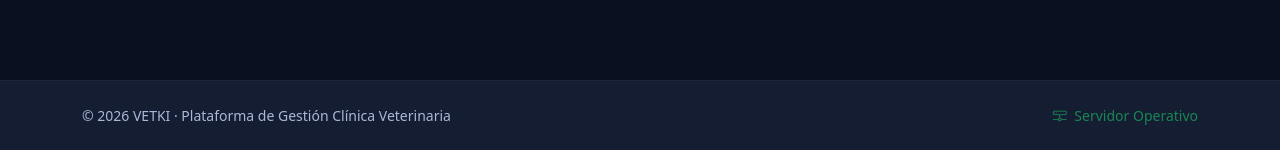
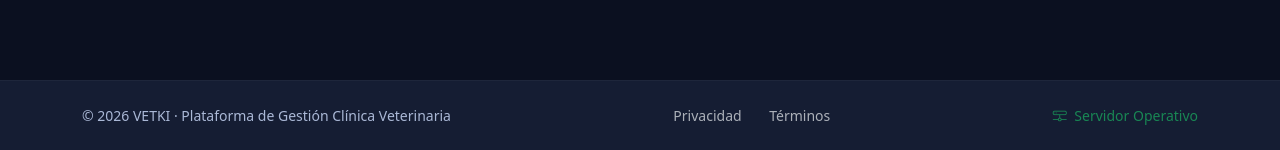
Before and after one commit to ChainHeal2/VETKI, a Flask app: page / in a window 1280 px wide. Shown: the part 650-800 px from the top of the page. Run offline with Flask 3, Linux system fonts and the light colour scheme; parts of the project's set-up code (start-up, migrations or seed data) failed here and were passed over; some libraries are stand-ins or nearby versions.

Commit message:
agregando botones

```diff
--- a/aplicacion/templates/base.html
+++ b/aplicacion/templates/base.html
@@ -348,6 +348,16 @@
     {% block footer %}
     <div class="container text-center text-md-start d-md-flex justify-content-between align-items-center">
         <p class="small mb-2 mb-md-0">&copy; 2026 VETKI &middot; Plataforma de Gestión Clínica Veterinaria</p>
+
+        <ul class="list-inline mb-2 mb-md-0 small">
+            <li class="list-inline-item">
+                <a href="{{ url_for('index.privacidad') }}" class="text-decoration-none text-muted me-3">Privacidad</a>
+            </li>
+            <li class="list-inline-item">
+                <a href="{{ url_for('index.terminos') }}" class="text-decoration-none text-muted">Términos</a>
+            </li>
+        </ul>
+
         <div class="small text-success">
             <i class="bi bi-hdd-network me-1"></i> Servidor Operativo
         </div>
```
Lines whose indentation alone changed are shown as unchanged.
